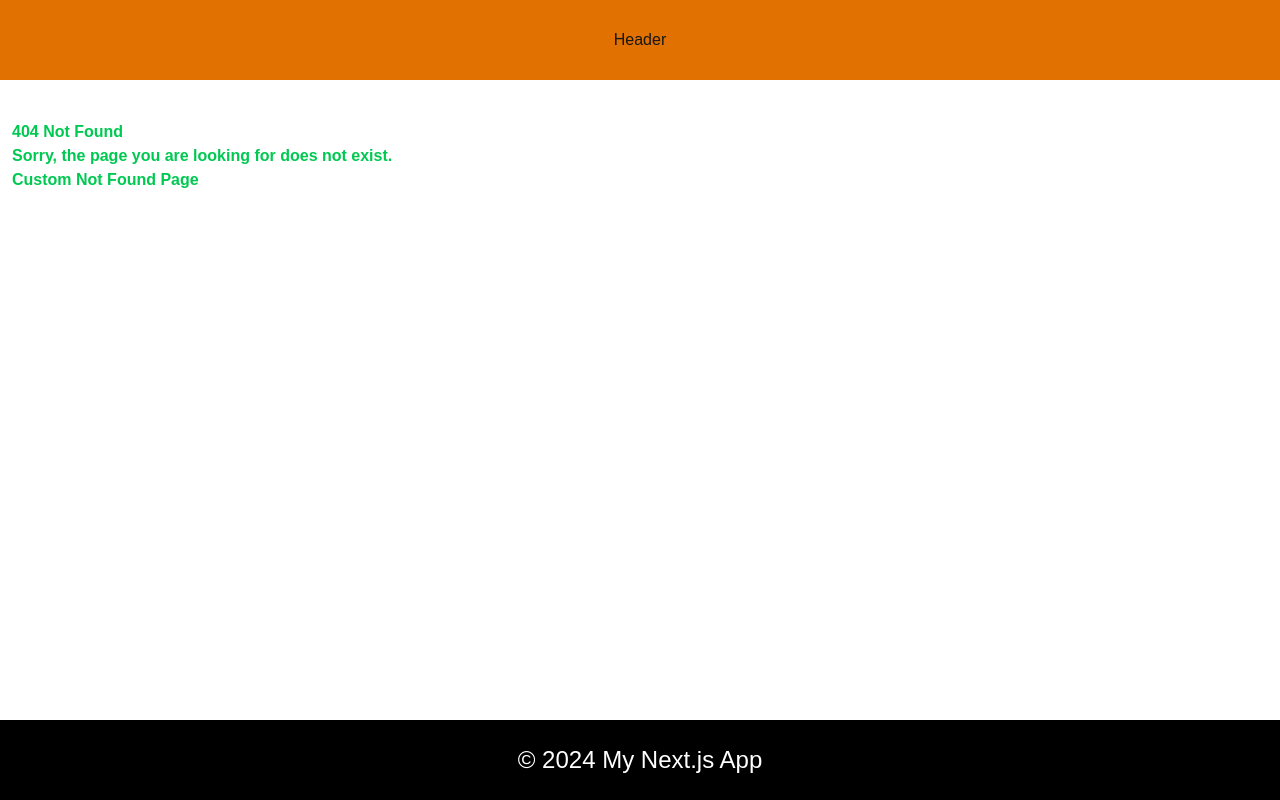
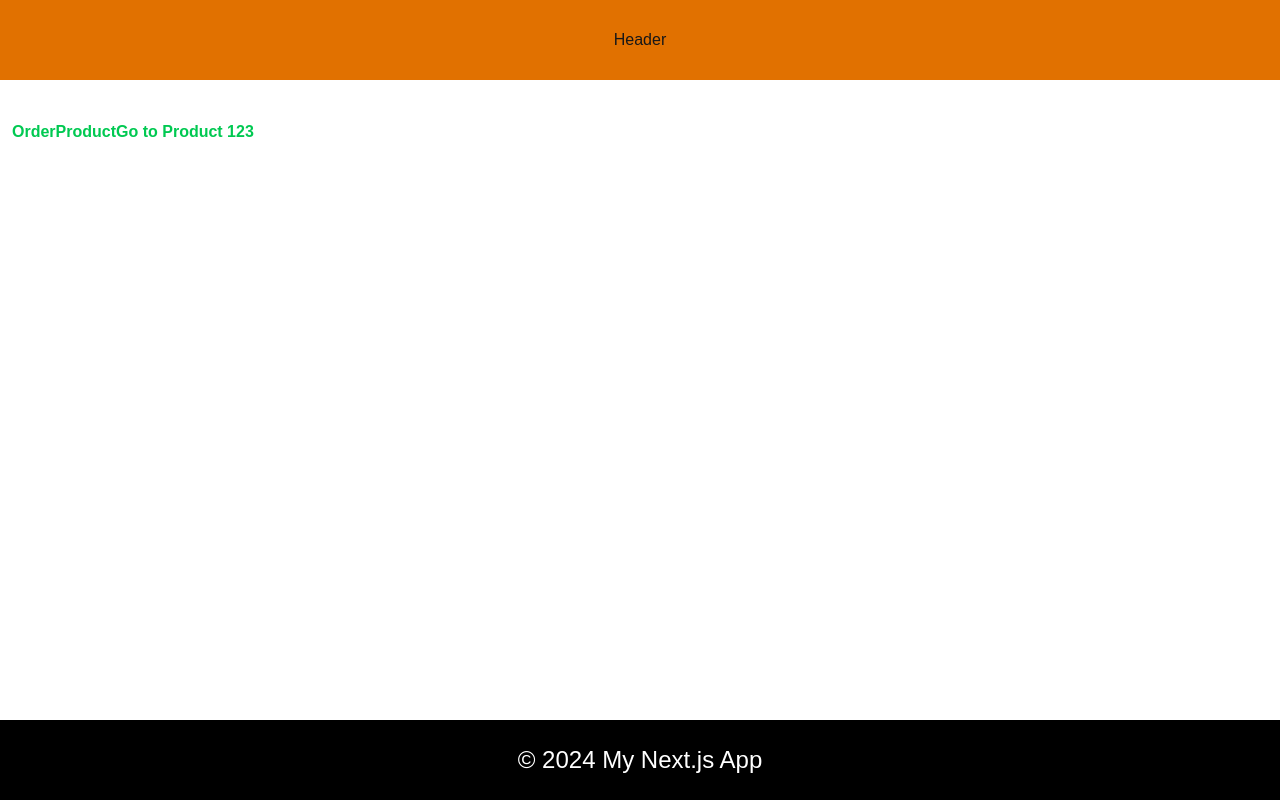
Before and after one commit to ASHOKECE1999/next-first-app, a Next.js app: page /order-product in a window 1280 px wide. Before the commit this address had no page. Built offline with nearby package versions, Linux system fonts and the light colour scheme.

Commit message:
using templets for fresh starts

```diff
--- a/src/app/(auth)/layout.tsx
+++ b/src/app/(auth)/template.tsx
@@ -1,4 +1,5 @@
 "use client";
+import React from "react";
 import type { Metadata } from "next";
 import Link from "next/link";
 import { usePathname } from "next/navigation";
@@ -37,10 +38,18 @@ export default function RootLayout({
 }>) {
   const pathname = usePathname();
   console.log("Current Pathname:", pathname);
+  const [userInput, setUserInput] = React.useState("");
 
   return (
     <div>
       <div>
+        <input
+          type="text"
+          value={userInput}
+          onChange={(e) => setUserInput(e.target.value)}
+          className="bg-amber-300 outline-0 rounded-3xl p-2"
+        />
+
         {navLinks.map((link) => {
           const isActive =
             pathname === link.href ||
--- /dev/null
+++ b/src/app/order-product/page.tsx
@@ -0,0 +1,19 @@
+"use client";
+import React from "react";
+import { useRouter } from "next/navigation";
+// practising the navigation programitacally using Link and a tags
+
+const OrderProduct = () => {
+  const router = useRouter();
+  const placeOrder = () => {
+    router.replace("/");
+  };
+  return (
+    <div>
+      OrderProduct
+      <button onClick={placeOrder}>Go to Product 123</button>
+    </div>
+  );
+};
+
+export default OrderProduct;
```
